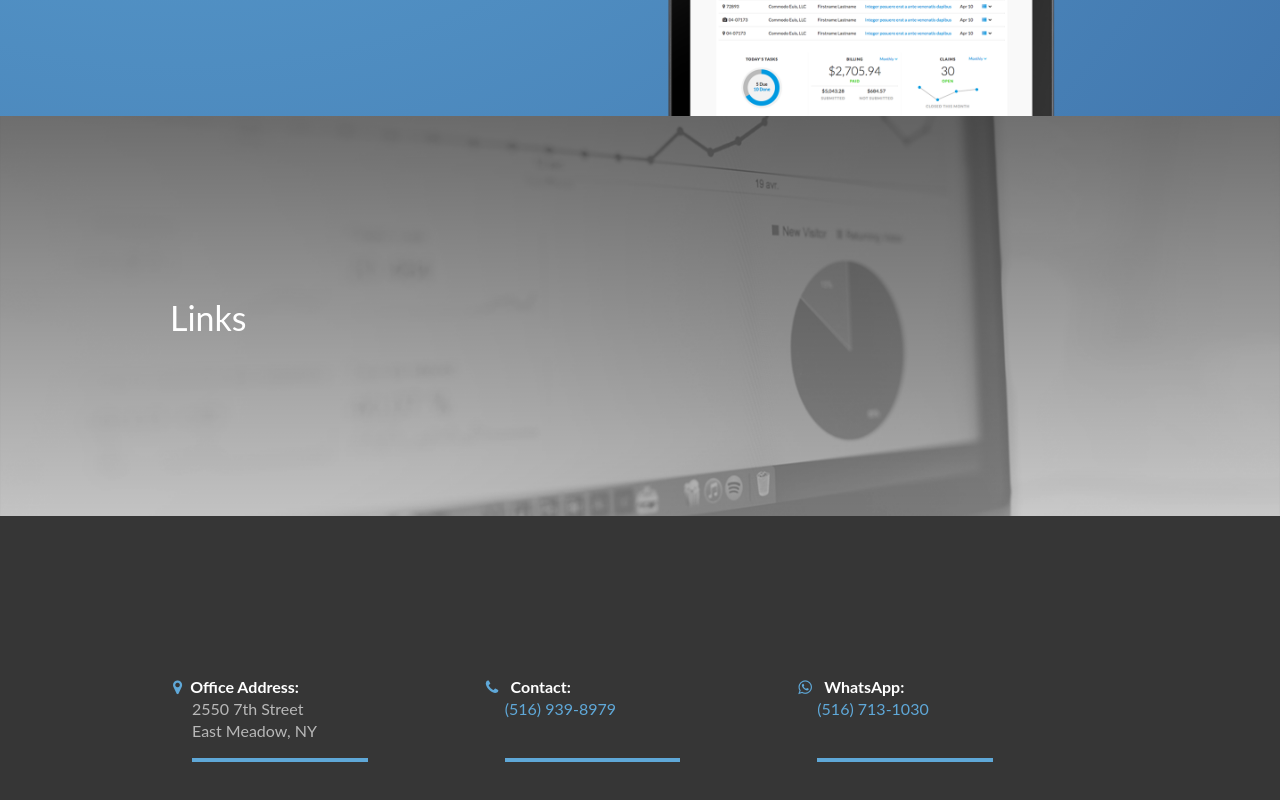
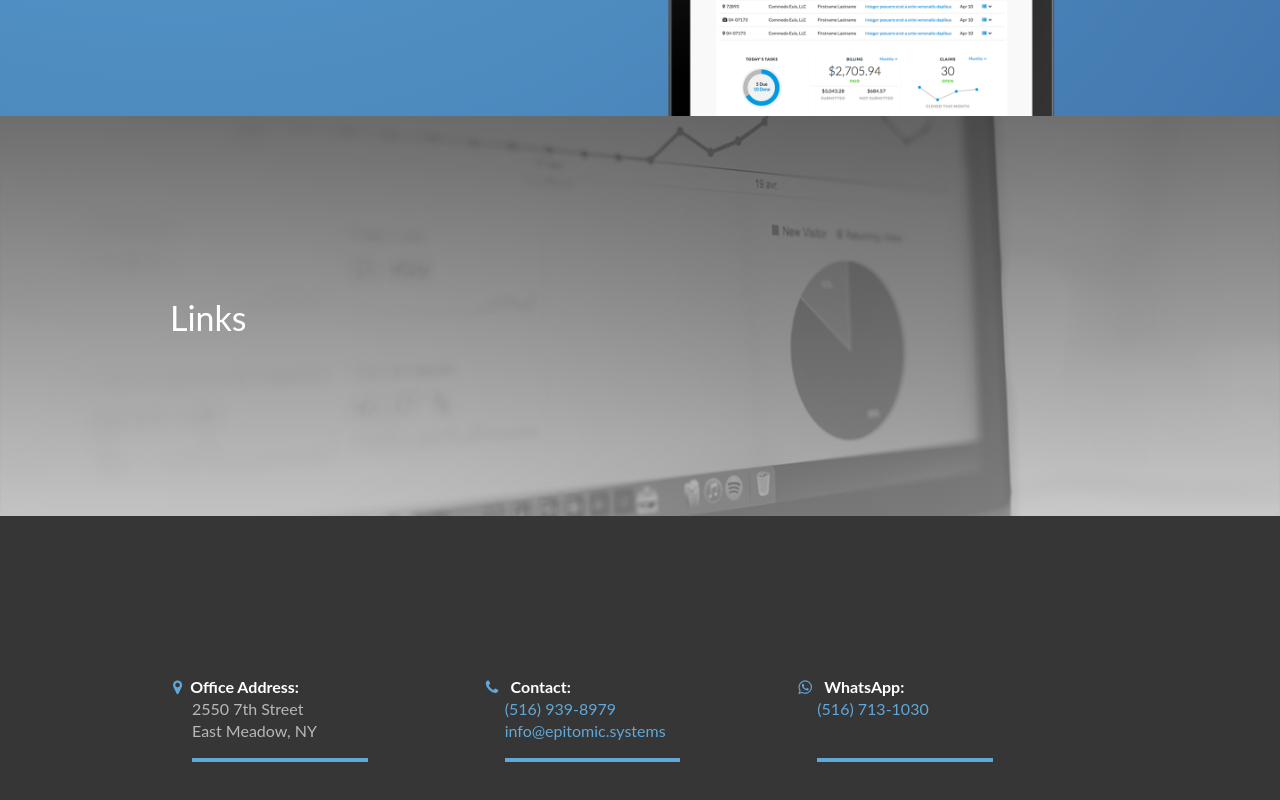
Before and after one commit to bsandhu/epitomicweb, a plain HTML site: page epitomic.systems/index.html in a window 1280 px wide. Shown: the part 3026-3826 px from the top of the page. Drawn offline with nearby package versions, Linux system fonts and the light colour scheme; a script that the page names is missing.

Commit message:
Add contact email

```diff
--- a/epitomic.systems/index.html
+++ b/epitomic.systems/index.html
@@ -200,6 +200,7 @@
                 <div class="addr-text-block"><span class="fa-address"></span>&nbsp;&nbsp;
                     <span class="bold">Contact:</span><br>
                     <a class="phone-link" href="tel:516-939-8979">(516) 939-8979</a>
+                    <a class="phone-link" href="mailto:info@epitomic.systems">info@epitomic.systems</a>
                 </div>
             </div>
             <div class="w-col w-col-4">
```
